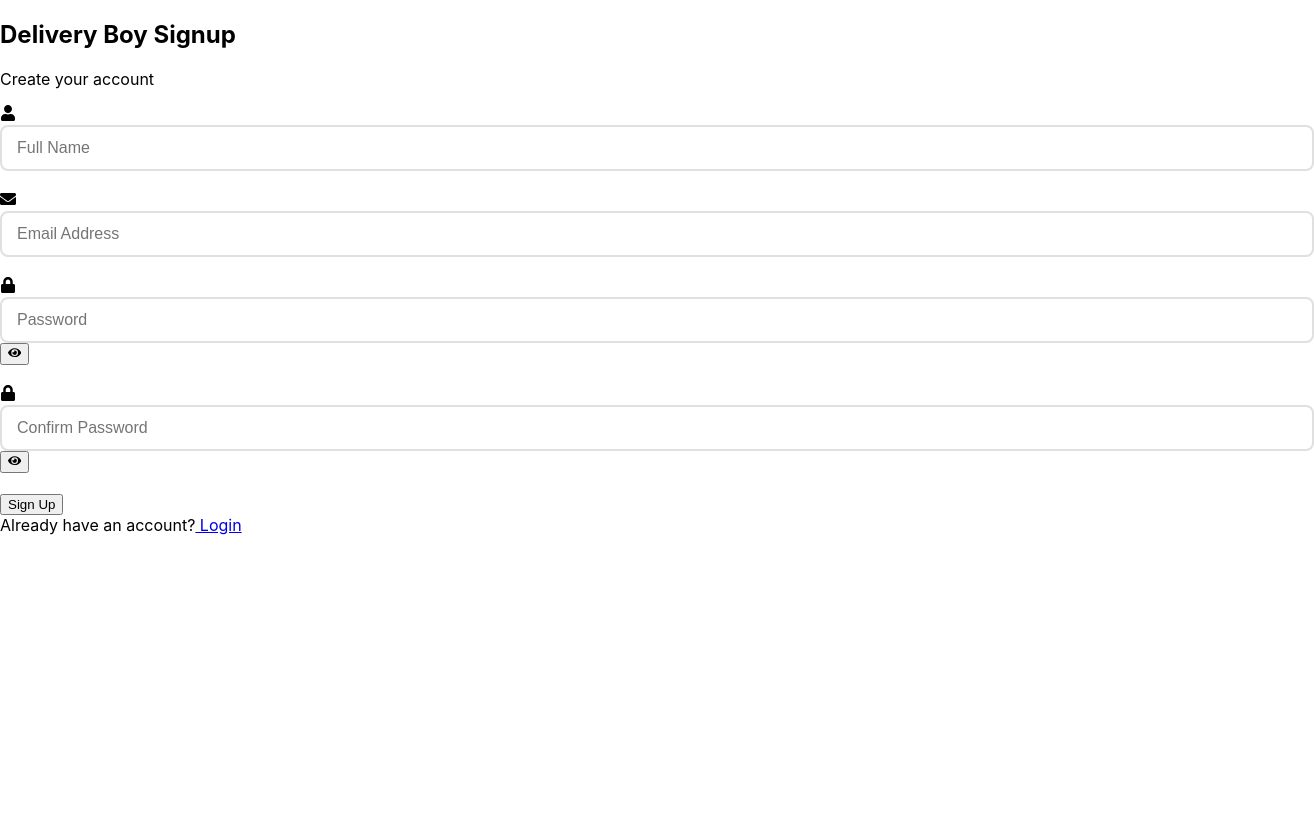
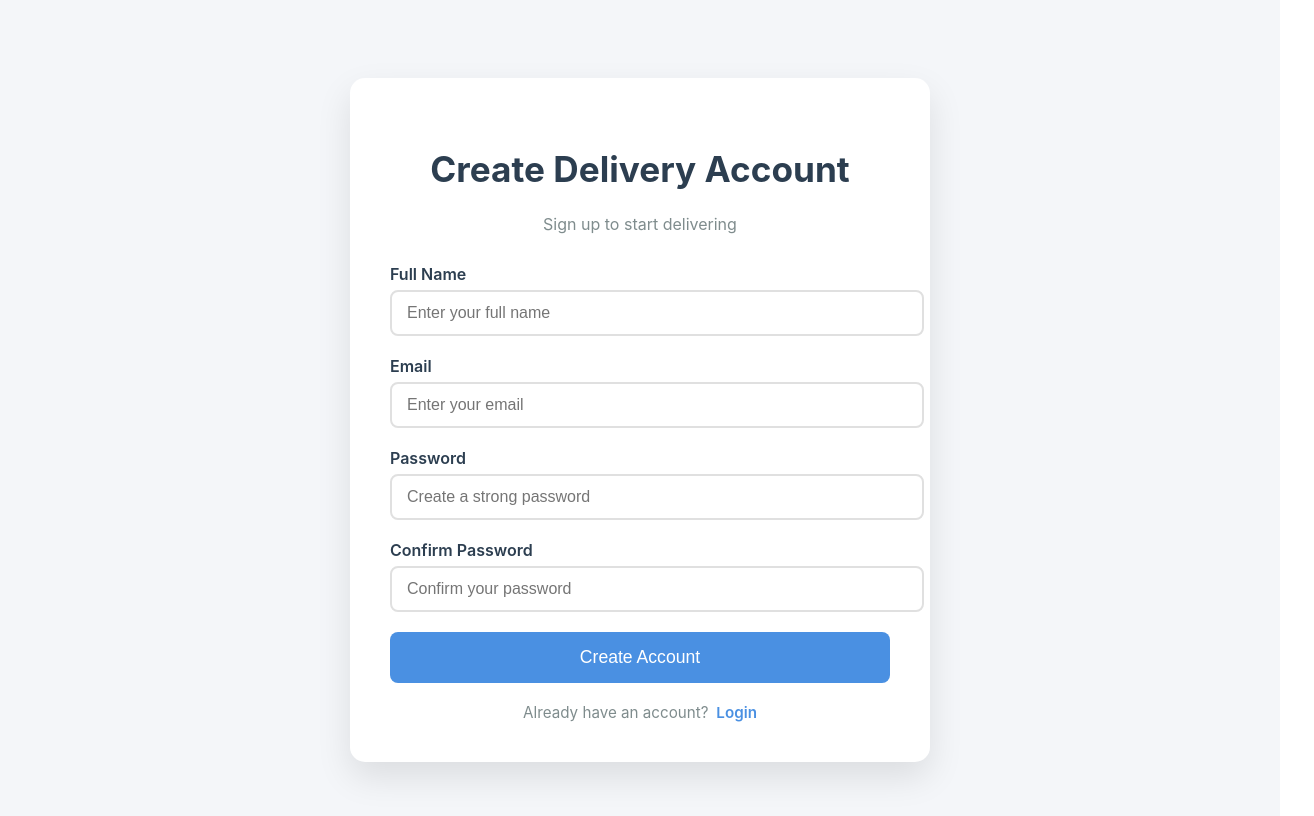
Before and after one commit to mnpatel007/delhiveryway-deliveryboy, a React (Create React App) app: page /signup in a window 1280 px wide. Shown: the top 816 px of the page, 1314 px wide, since content can reach past the window. Built offline with nearby package versions, Linux system fonts and the light colour scheme; no server answers.

Commit message:
deliveryboy

```diff
--- a/src/pages/SignupPage.css
+++ b/src/pages/SignupPage.css
@@ -1,124 +1,141 @@
-.auth-container {
+:root {
+    --primary-color: #4a90e2;
+    --secondary-color: #2ecc71;
+    --background-color: #f4f6f9;
+    --text-color: #2c3e50;
+    --error-color: #e74c3c;
+}
+
+.signup-container {
     display: flex;
     justify-content: center;
     align-items: center;
     min-height: 100vh;
-    background-color: #f4f6f9;
-    padding: 15px;
+    background-color: var(--background-color);
+    padding: 20px;
+    animation: fadeInSignup 0.5s ease-in-out;
 }
 
-.auth-wrapper {
+.signup-wrapper {
+    width: 100%;
+    max-width: 500px;
     background-color: white;
-    border-radius: 12px;
-    box-shadow: 0 8px 25px rgba(0, 0, 0, 0.1);
-    width: 100%;
-    max-width: 400px;
-    padding: 30px;
-    margin: 0 auto;
+    border-radius: 15px;
+    box-shadow: 0 15px 35px rgba(0, 0, 0, 0.1);
+    padding: 40px;
 }
 
-.auth-header {
-    text-align: center;
-    margin-bottom: 25px;
-}
-
-.auth-header h2 {
-    color: #2c3e50;
-    margin-bottom: 10px;
-    font-size: 1.8rem;
-}
-
-.auth-header p {
-    color: #7f8c8d;
-    font-size: 1rem;
-}
-
-.auth-form {
+.signup-form {
     display: flex;
     flex-direction: column;
 }
 
-.input-group {
-    position: relative;
-    margin-bottom: 15px;
+.signup-title {
+    text-align: center;
+    color: var(--text-color);
+    font-size: 2.2rem;
+    margin-bottom: 8px;
 }
 
-.input-icon {
-    position: absolute;
-    left: 12px;
-    top: 50%;
-    transform: translateY(-50%);
-    color: #bdc3c7;
-    font-size: 1rem;
+.signup-subtitle {
+    text-align: center;
+    color: #7f8c8d;
+    margin-bottom: 30px;
 }
 
-.form-input {
+.input-group {
+    margin-bottom: 20px;
+}
+
+.input-group label {
+    display: block;
+    margin-bottom: 6px;
+    color: var(--text-color);
+    font-weight: 600;
+}
+
+.input-group input {
     width: 100%;
-    padding: 12px 12px 12px 40px;
-    border: 1px solid #e0e0e0;
+    padding: 12px 15px;
+    border: 2px solid #e0e0e0;
     border-radius: 8px;
     font-size: 1rem;
-    transition: all 0.3s ease;
+    transition: border-color 0.3s ease;
 }
 
-.form-input:focus {
-    border-color: #3498db;
+.input-group input:focus {
     outline: none;
-    box-shadow: 0 0 0 2px rgba(52, 152, 219, 0.2);
+    border-color: var(--primary-color);
 }
 
-.password-toggle {
-    position: absolute;
-    right: 10px;
-    top: 50%;
-    transform: translateY(-50%);
-    background: none;
+.signup-button {
+    width: 100%;
+    padding: 15px;
+    background-color: var(--primary-color);
+    color: white;
     border: none;
-    color: #bdc3c7;
+    border-radius: 8px;
+    font-size: 1.1rem;
     cursor: pointer;
+    transition: background-color 0.3s ease;
 }
 
-.auth-button {
-    background-color: #3498db;
-    color: white;
-    border: none;
-    padding: 12px;
-    border-radius: 8px;
-    font-size: 1rem;
-    font-weight: bold;
-    cursor: pointer;
-    transition: all 0.3s ease;
-    margin-top: 10px;
+.signup-button:hover {
+    background-color: #3a7bd5;
 }
 
-.auth-button:hover {
-    background-color: #2980b9;
-}
-
-.auth-button:disabled {
-    background-color: #bdc3c7;
+.signup-button:disabled {
+    background-color: #a0a0a0;
     cursor: not-allowed;
 }
 
-.error-message {
-    background-color: #ffebee;
-    color: #d32f2f;
-    padding: 10px;
-    border-radius: 8px;
-    margin-bottom: 15px;
+.login-link {
     text-align: center;
-    font-size: 0.9rem;
+    margin-top: 20px;
+    color: #7f8c8d;
+    font-size: 0.95rem;
 }
 
-.auth-footer {
-    text-align: center;
-    margin-top: 15px;
-    color: #7f8c8d;
-    font-size: 0.9rem;
+.login-link a {
+    color: var(--primary-color);
+    text-decoration: none;
+    font-weight: 600;
+    margin-left: 4px;
 }
 
-.auth-footer a {
-    color: #3498db;
-    text-decoration: none;
-    font-weight: bold;
+.error-message {
+    background-color: rgba(231, 76, 60, 0.1);
+    color: var(--error-color);
+    padding: 10px 14px;
+    border-radius: 8px;
+    text-align: center;
+    margin-bottom: 20px;
+    font-size: 0.95rem;
 }
+
+@keyframes fadeInSignup {
+    from {
+        opacity: 0;
+        transform: translateY(30px);
+    }
+
+    to {
+        opacity: 1;
+        transform: translateY(0);
+    }
+}
+
+/* Responsive Design */
+@media (max-width: 480px) {
+    .signup-wrapper {
+        padding: 25px;
+    }
+
+    .signup-title {
+        font-size: 1.8rem;
+    }
+
+    .signup-button {
+        font-size: 1rem;
+    }
+}
--- a/src/pages/SignupPage.js
+++ b/src/pages/SignupPage.js
@@ -2,13 +2,7 @@ import React, { useState, useContext, useEffect } from 'react';
 import axios from 'axios';
 import { AuthContext } from '../context/AuthContext';
 import { useNavigate, Link } from 'react-router-dom';
-import {
-    FaUser,
-    FaEnvelope,
-    FaLock,
-    FaEye,
-    FaEyeSlash
-} from 'react-icons/fa';
+import './SignupPage.css';
 
 const SignupPage = () => {
     const [form, setForm] = useState({
@@ -17,15 +11,11 @@ const SignupPage = () => {
         password: '',
         confirmPassword: ''
     });
-    const [showPassword, setShowPassword] = useState(false);
-    const [showConfirmPassword, setShowConfirmPassword] = useState(false);
     const [isLoading, setIsLoading] = useState(false);
     const [error, setError] = useState('');
-
     const { login } = useContext(AuthContext);
     const navigate = useNavigate();
 
-    // Clear error when form changes
     useEffect(() => {
         setError('');
     }, [form]);
@@ -41,13 +31,11 @@ const SignupPage = () => {
     const handleSignup = async (e) => {
         e.preventDefault();
 
-        // Basic validation
         if (form.password !== form.confirmPassword) {
             setError('Passwords do not match');
             return;
         }
 
-        // Basic password strength check
         if (form.password.length < 8) {
             setError('Password must be at least 8 characters long');
             return;
@@ -62,7 +50,6 @@ const SignupPage = () => {
                 `${process.env.REACT_APP_BACKEND_URL}/api/delivery/auth/signup`,
                 signupData
             );
-
             login(res.data);
             navigate('/dashboard');
         } catch (err) {
@@ -71,99 +58,72 @@ const SignupPage = () => {
         }
     };
 
-    const togglePasswordVisibility = (field) => {
-        if (field === 'password') {
-            setShowPassword(!showPassword);
-        } else {
-            setShowConfirmPassword(!showConfirmPassword);
-        }
-    };
+    return (
+        <div className="signup-container">
+            <div className="signup-wrapper">
+                <form className="signup-form" onSubmit={handleSignup}>
+                    <h2 className="signup-title">Create Delivery Account</h2>
+                    <p className="signup-subtitle">Sign up to start delivering</p>
 
-    return (
-        <div className="auth-container">
-            <div className="auth-wrapper">
-                <div className="auth-header">
-                    <h2>Delivery Boy Signup</h2>
-                    <p>Create your account</p>
-                </div>
-
-                <form onSubmit={handleSignup} className="auth-form">
                     {error && <div className="error-message">{error}</div>}
 
                     <div className="input-group">
-                        <FaUser className="input-icon" />
+                        <label htmlFor="name">Full Name</label>
                         <input
+                            id="name"
+                            type="text"
                             name="name"
-                            placeholder="Full Name"
+                            placeholder="Enter your full name"
                             value={form.name}
                             onChange={handleChange}
                             required
-                            className="form-input"
                         />
                     </div>
 
                     <div className="input-group">
-                        <FaEnvelope className="input-icon" />
+                        <label htmlFor="email">Email</label>
                         <input
+                            id="email"
                             type="email"
                             name="email"
-                            placeholder="Email Address"
+                            placeholder="Enter your email"
                             value={form.email}
                             onChange={handleChange}
                             required
-                            className="form-input"
                         />
                     </div>
 
                     <div className="input-group">
-                        <FaLock className="input-icon" />
+                        <label htmlFor="password">Password</label>
                         <input
-                            type={showPassword ? "text" : "password"}
+                            id="password"
+                            type="password"
                             name="password"
-                            placeholder="Password"
+                            placeholder="Create a strong password"
                             value={form.password}
                             onChange={handleChange}
                             required
-                            className="form-input"
                         />
-                        <button
-                            type="button"
-                            className="password-toggle"
-                            onClick={() => togglePasswordVisibility('password')}
-                        >
-                            {showPassword ? <FaEyeSlash /> : <FaEye />}
-                        </button>
                     </div>
 
                     <div className="input-group">
-                        <FaLock className="input-icon" />
+                        <label htmlFor="confirmPassword">Confirm Password</label>
                         <input
-                            type={showConfirmPassword ? "text" : "password"}
+                            id="confirmPassword"
+                            type="password"
                             name="confirmPassword"
-                            placeholder="Confirm Password"
+                            placeholder="Confirm your password"
                             value={form.confirmPassword}
                             onChange={handleChange}
                             required
-                            className="form-input"
                         />
-                        <button
-                            type="button"
-                            className="password-toggle"
-                            onClick={() => togglePasswordVisibility('confirmPassword')}
-                        >
-                            {showConfirmPassword ? <FaEyeSlash /> : <FaEye />}
-                        </button>
                     </div>
 
-                    <button
-                        type="submit"
-                        className="auth-button"
-                        disabled={isLoading}
-                    >
-                        {isLoading ? 'Creating Account...' : 'Sign Up'}
+                    <button type="submit" className="signup-button" disabled={isLoading}>
+                        {isLoading ? 'Creating Account...' : 'Create Account'}
                     </button>
 
-                    <div className="auth-footer">
+                    <div className="login-link">
                         Already have an account?
                         <Link to="/login"> Login</Link>
                     </div>
```
